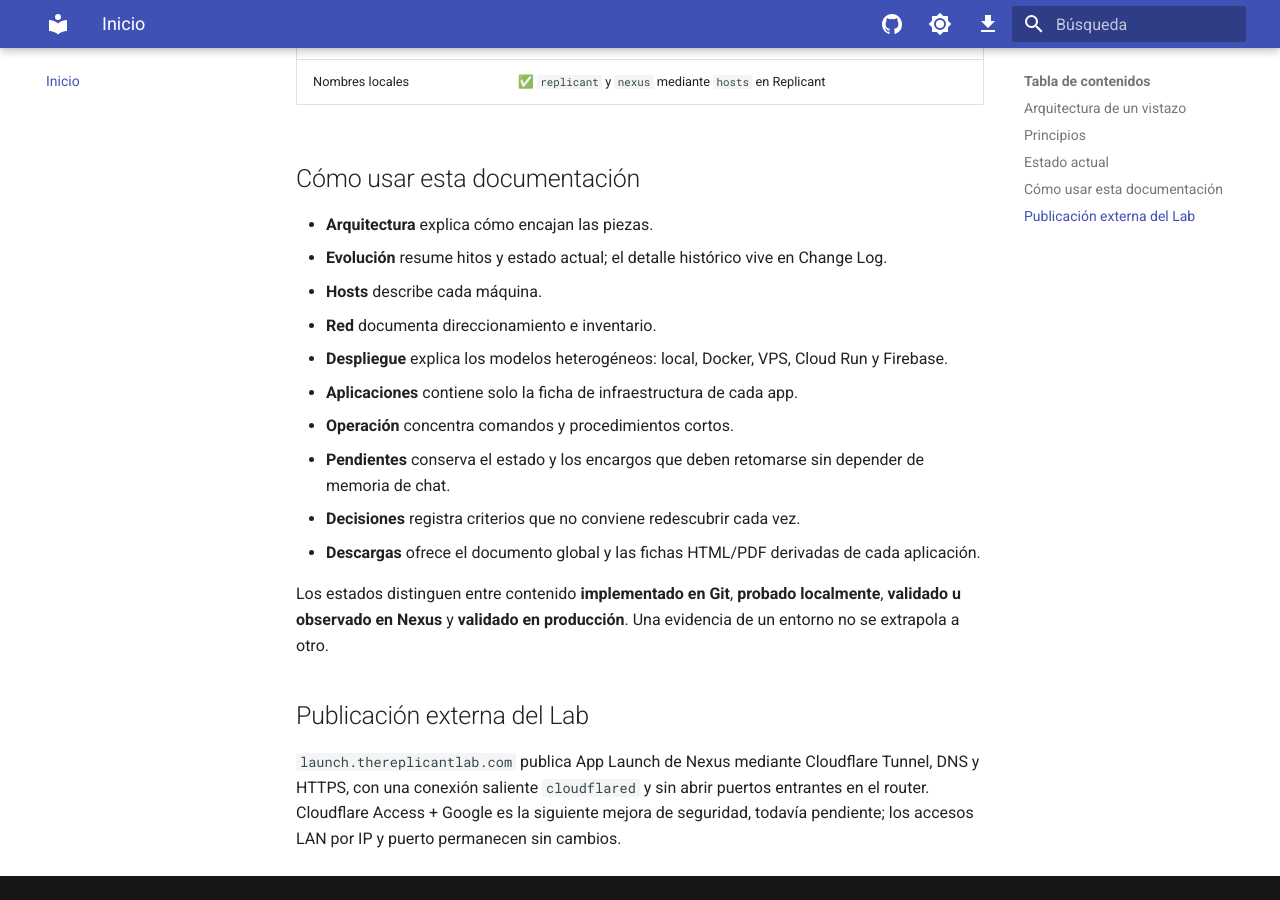
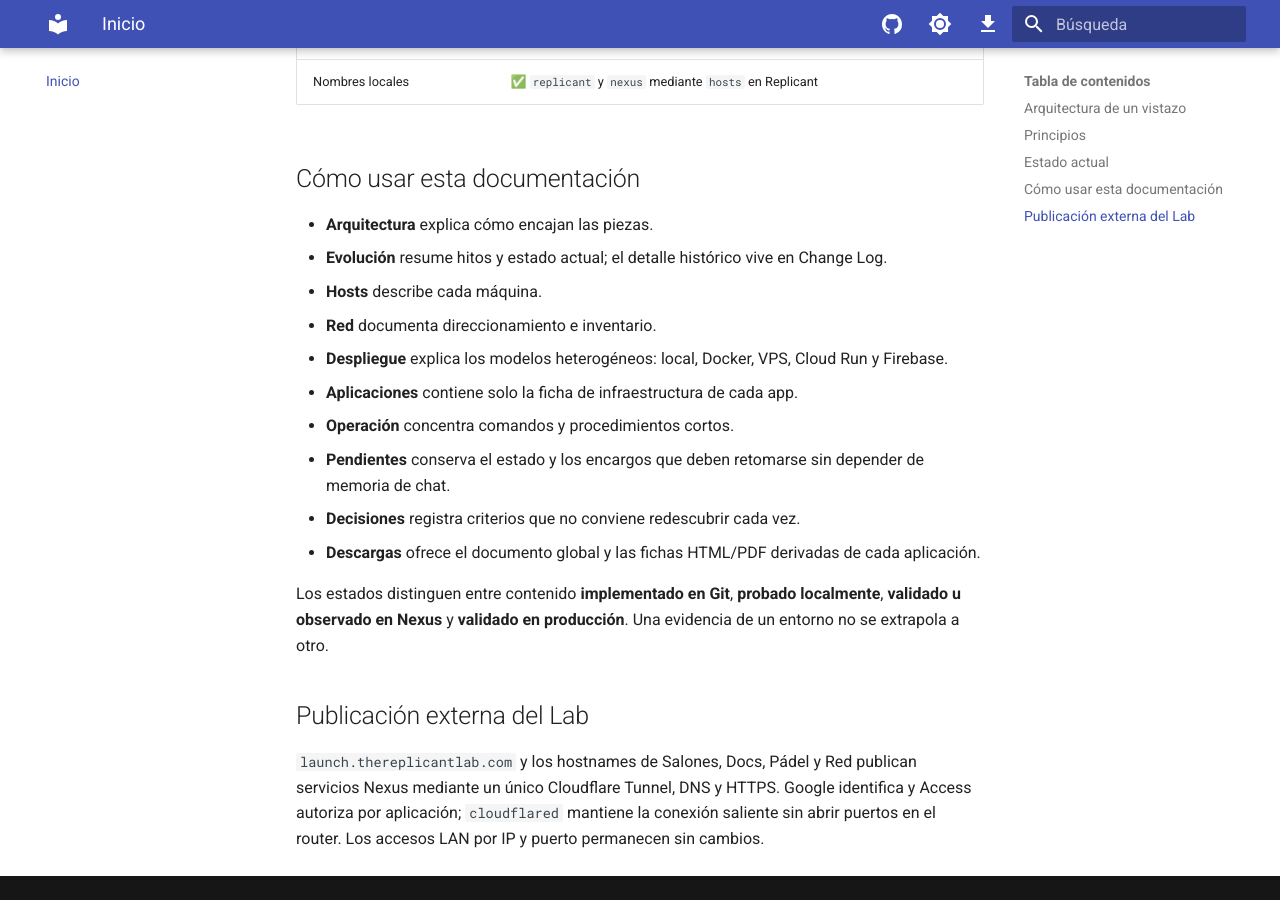
Before and after one commit to ratienza/infra-replicant-lab, an MkDocs documentation site: the page built from docs/index.md, in a window 1280 px wide and 900 px high, scrolled down 2377 px. Built offline with MkDocs 1.6.1 and Material for MkDocs 9.7.7, drawn with Linux system fonts in a browser that asks for light colours; a script that is not in the unit is left out; some of the changed text lies outside the part shown.

Commit message:
docs: update infrastructure status

```diff
--- a/docs/index.md
+++ b/docs/index.md
@@ -76,7 +76,7 @@
 | Docker / Compose | ✅ Operativo |
 | GitHub desde Nexus | ✅ Operativo |
 | App Launch | ✅ LAN Nexus `80` + DigitalOcean; ✅ ruta externa Cloudflare para Nexus |
-| Cloudflare Tunnel | ✅ `launch.thereplicantlab.com` → Nexus `localhost:80`; Access + Google pendiente |
+| Cloudflare Tunnel | ✅ Launch, Salones, Docs, Pádel y Red mediante `replicant-launch`; Google + Access por hostname |
 | Puerto `8080` | ✅ Libre y no asignado |
 | Salones AV | ✅ Operativa en Nexus · `8081` · Git/Nexus reconciliados en `8c0bc08` |
 | Replicant Lab en Nexus | ✅ Runtime Nginx estático validado · `8082` |
@@ -107,4 +107,4 @@
 
 ## Publicación externa del Lab
 
-`launch.thereplicantlab.com` publica App Launch de Nexus mediante Cloudflare Tunnel, DNS y HTTPS, con una conexión saliente `cloudflared` y sin abrir puertos entrantes en el router. Cloudflare Access + Google es la siguiente mejora de seguridad, todavía pendiente; los accesos LAN por IP y puerto permanecen sin cambios.
+`launch.thereplicantlab.com` y los hostnames de Salones, Docs, Pádel y Red publican servicios Nexus mediante un único Cloudflare Tunnel, DNS y HTTPS. Google identifica y Access autoriza por aplicación; `cloudflared` mantiene la conexión saliente sin abrir puertos en el router. Los accesos LAN por IP y puerto permanecen sin cambios.
```
